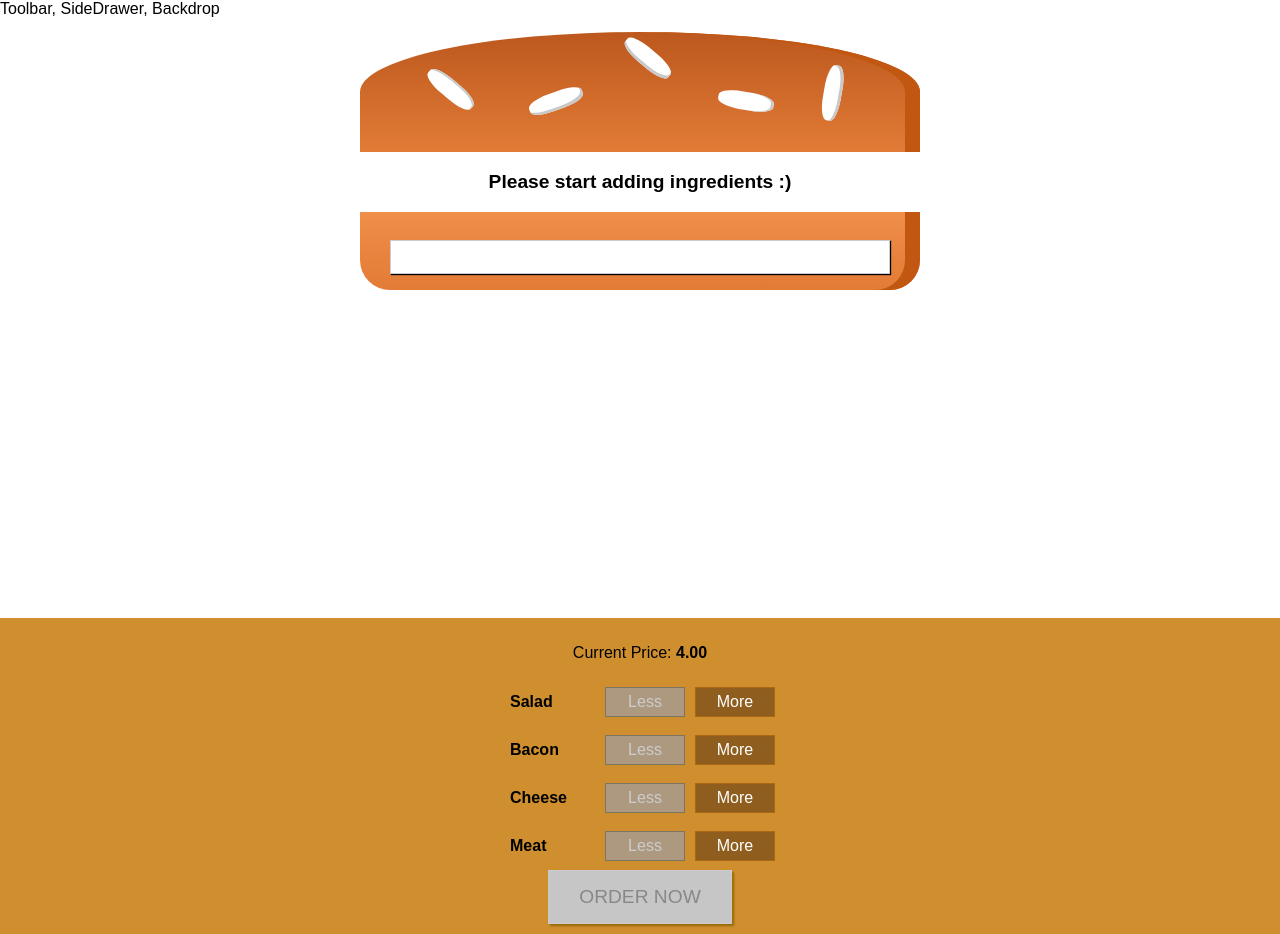
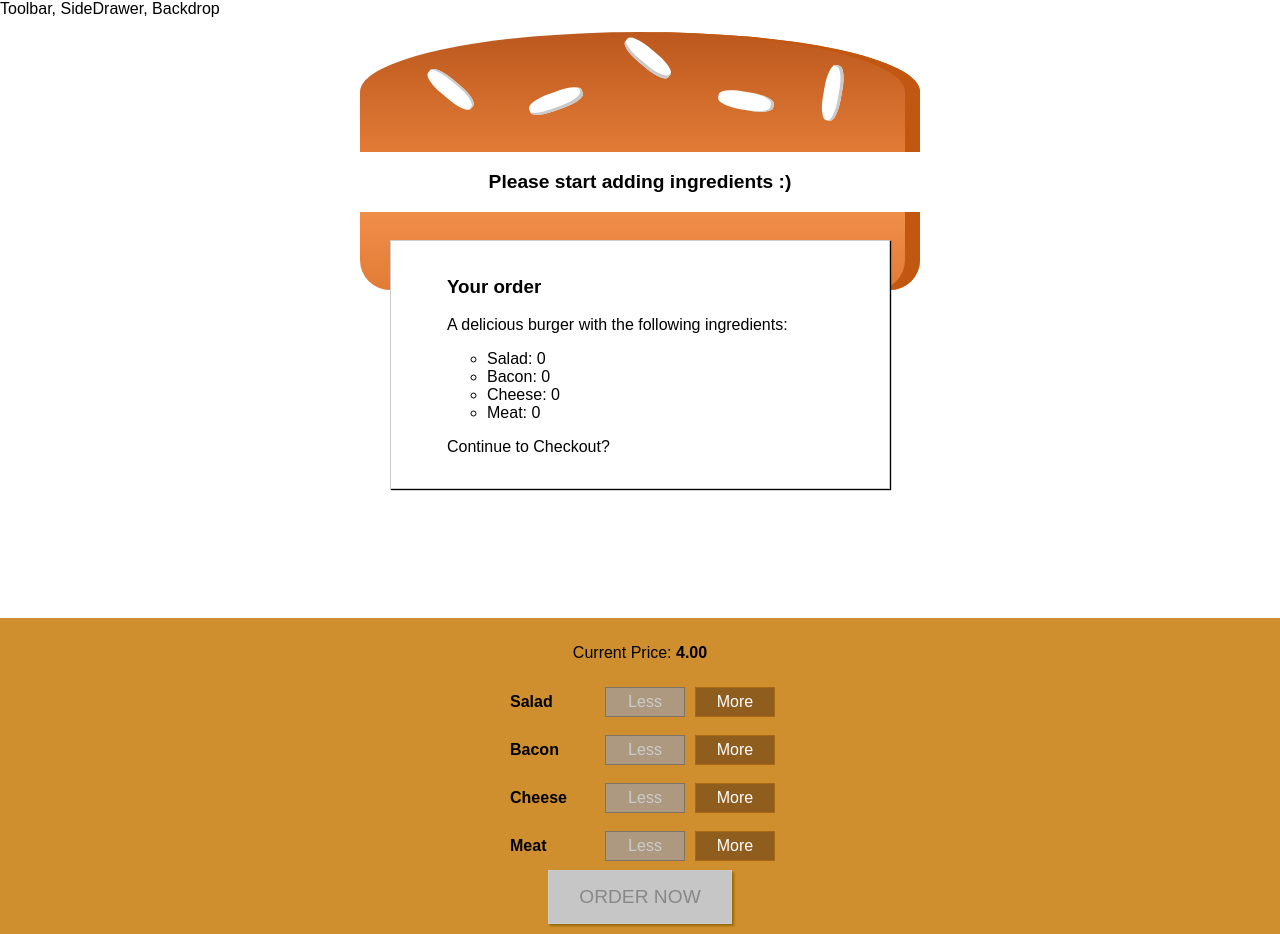
Before and after one commit to priyajoshi90/burger-basics-react, a React app: page / in a window 1280 px wide. Built offline with nearby package versions, Linux system fonts and the light colour scheme.

Commit message:
adds checkout modal

```diff
--- a/src/components/Burger/OrderSummary/OrderSummary.js
+++ b/src/components/Burger/OrderSummary/OrderSummary.js
@@ -0,0 +1,21 @@
+import React from 'react';
+import Aux from '../../../hoc/Hoc';
+
+const OrderSummary = (props) => {
+    const ingredientSummary = Object.keys(props.ingredients)
+        .map(igKey => {
+            return <li key={igKey}><span style={{textTransform: "capitalize"}}>{igKey}</span>: {props.ingredients[igKey]}</li>
+        });
+    return (
+        <Aux>
+            <ul>
+                <h3>Your order</h3>
+                <p>A delicious burger with the following ingredients:</p>
+                <ul>{ingredientSummary}</ul>
+                <p>Continue to Checkout?</p>
+            </ul>
+        </Aux>
+    );
+};
+
+export default OrderSummary;
--- a/src/containers/BurgerBuilder/BurgerBuilder.js
+++ b/src/containers/BurgerBuilder/BurgerBuilder.js
@@ -3,6 +3,7 @@ import Aux from '../../hoc/Hoc';
 import Burger from '../../components/Burger/Burger';
 import BuildControls from '../../components/Burger/BuildControls/BuildControls';
 import Modal from '../../components/UI/Modal/Modal';
+import OrderSummary from '../../components/Burger/OrderSummary/OrderSummary';
 
 const INGREDIENT_PRICES = {
     salad: 0.5,
@@ -70,7 +71,9 @@ class BurgerBuilder extends Component {
         }
         return (
             <Aux>
-                <Modal/>
+                <Modal>
+                    <OrderSummary ingredients={this.state.ingredients}/>
+                </Modal>
                 <Burger ingredients={this.state.ingredients}/>
                 <BuildControls
                     ingredientAdded={this.addIngredientHandler}
```
